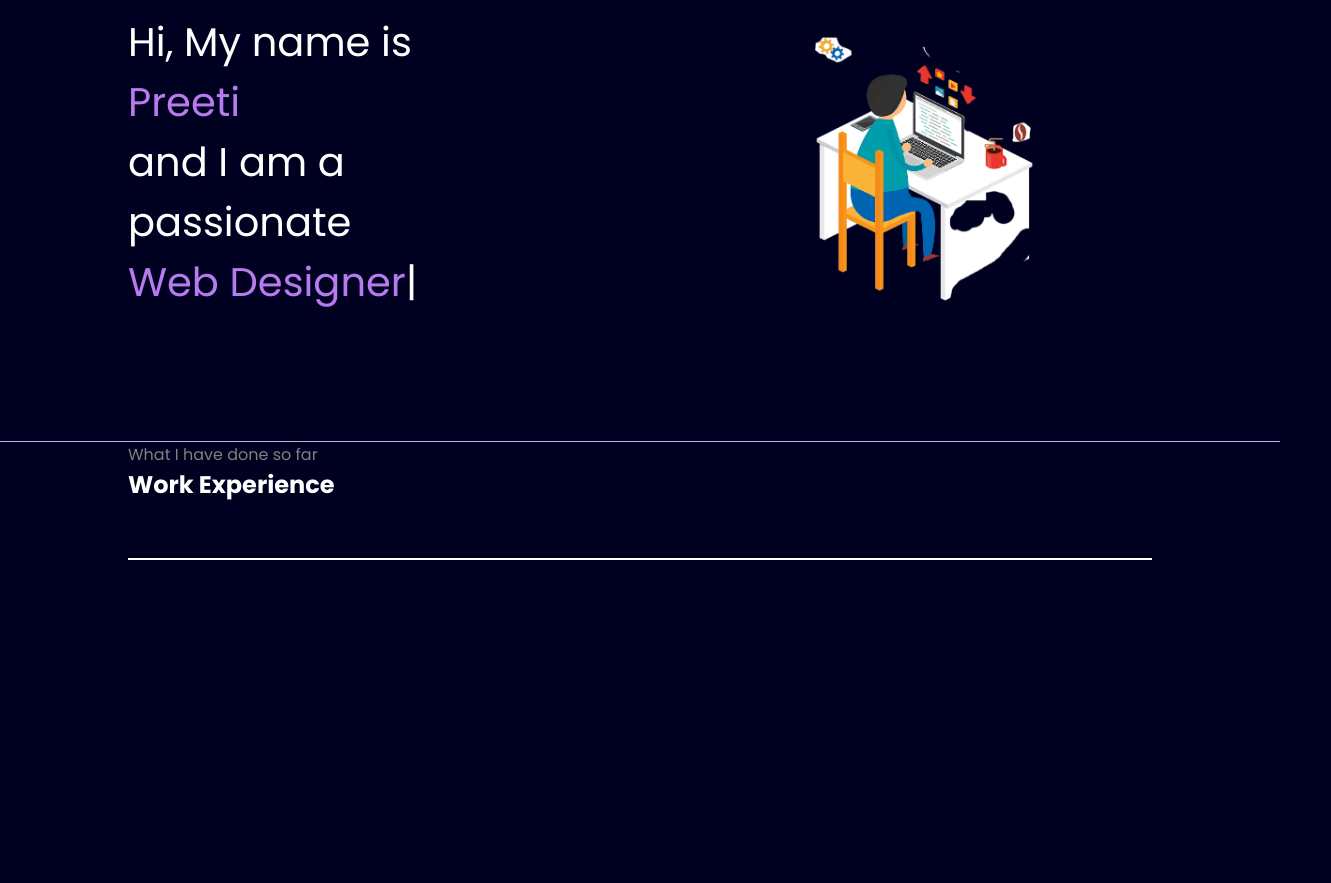
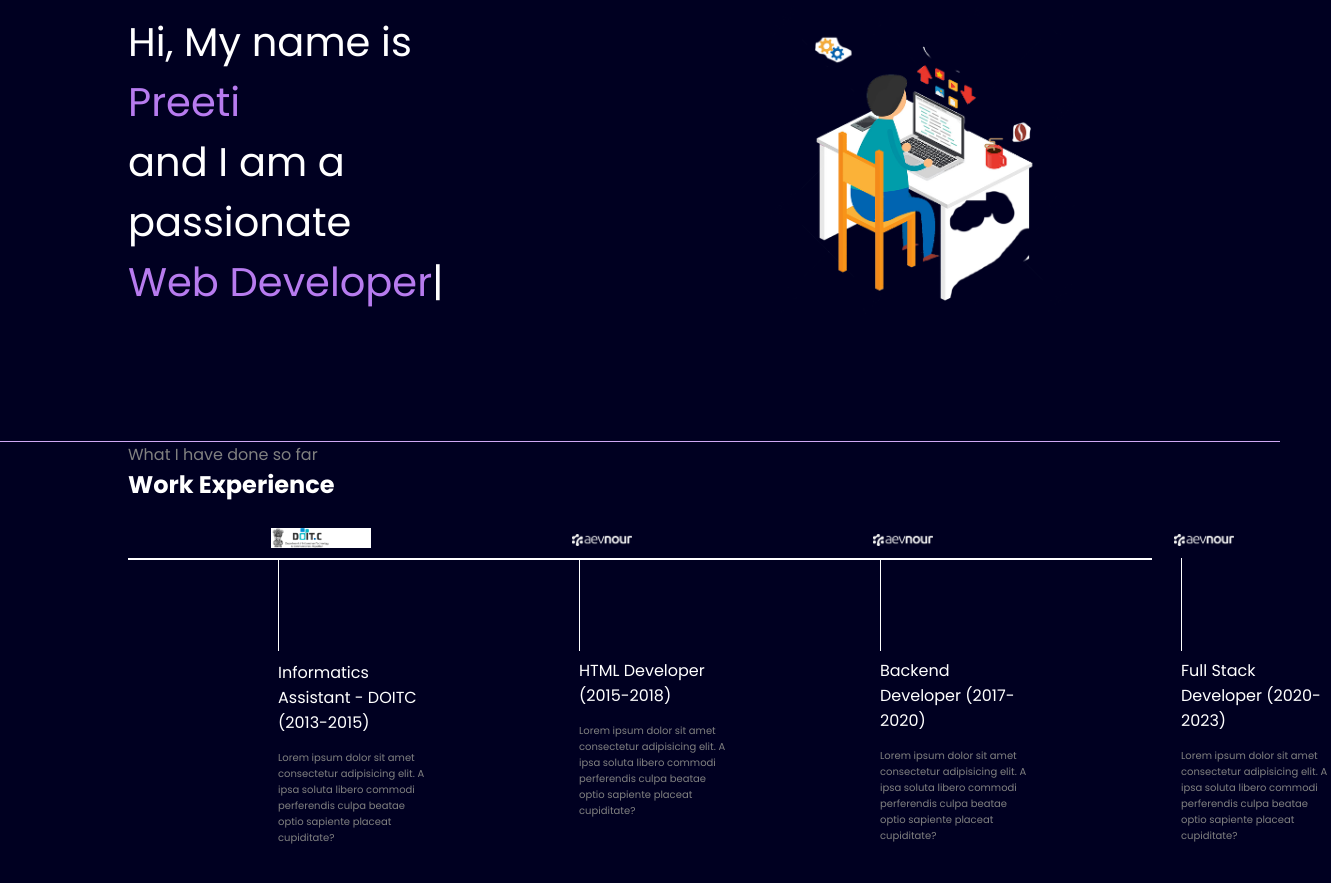
Before and after one commit to Preeti-code11/Portfolio, a plain HTML site: page index.html in a window 1280 px wide. Shown: the part 197-1080 px from the top of the page, 1331 px wide, since content can reach past the window. Drawn offline with nearby package versions, Linux system fonts and the light colour scheme.

Commit message:
add work experience

```diff
--- a/index.html
+++ b/index.html
@@ -89,6 +89,35 @@
         width: 80vw;
         height: 2px;
         margin: 56px 0;
+        display: flex;
+      }
+      .secondSection .vertical {
+        height: 93px;
+        width: 1px;
+        background-color: white;
+        margin: 0 150px;
+      }
+      .image-top {
+        width: 60px;
+        position: relative;
+        top: -30px;
+        left: -7px;
+      }
+      #doitc{
+        background-color: white;
+        width: 100px;
+      }
+      .vertical-title {
+        position: relative;
+        top: 75px;
+        width: 150px;
+      }
+      .vertical-desc {
+        position: relative;
+        top: 90px;
+        color: gray;
+        width: 150px;
+        font-size: 10px;
       }
     </style>
   </head>
@@ -122,13 +151,50 @@
       <section class="secondSection">
         <span class="grey">What I have done so far</span>
         <h1>Work Experience</h1>
-        <div class="box"></div>
+        <div class="box">
+          <div class="vertical">
+            <img class="image-top" id="doitc" src="doitc-logo.png" alt="" />
+            <div class="vertical-title">Informatics Assistant - DOITC (2013-2015)</div>
+            <div class="vertical-desc">
+              Lorem ipsum dolor sit amet consectetur adipisicing elit. A ipsa
+              soluta libero commodi perferendis culpa beatae optio sapiente
+              placeat cupiditate?
+            </div>
+          </div>
+          <div class="vertical">
+            <img class="image-top" src="aevnour.png" alt="" />
+            <div class="vertical-title">HTML Developer (2015-2018)</div>
+            <div class="vertical-desc">
+              Lorem ipsum dolor sit amet consectetur adipisicing elit. A ipsa
+              soluta libero commodi perferendis culpa beatae optio sapiente
+              placeat cupiditate?
+            </div>
+          </div>
+          <div class="vertical">
+            <img class="image-top" src="aevnour.png" alt="" />
+            <div class="vertical-title">Backend Developer (2017-2020)</div>
+            <div class="vertical-desc">
+              Lorem ipsum dolor sit amet consectetur adipisicing elit. A ipsa
+              soluta libero commodi perferendis culpa beatae optio sapiente
+              placeat cupiditate?
+            </div>
+          </div>
+          <div class="vertical">
+            <img class="image-top" src="aevnour.png" alt="" />
+            <div class="vertical-title">Full Stack Developer (2020-2023)</div>
+            <div class="vertical-desc">
+              Lorem ipsum dolor sit amet consectetur adipisicing elit. A ipsa
+              soluta libero commodi perferendis culpa beatae optio sapiente
+              placeat cupiditate?
+            </div>
+          </div>
+        </div>
       </section>
     </main>
     <script src="https://unpkg.com/typed.js@2.0.16/dist/typed.umd.js"></script>
     <script>
       var typed = new Typed("#element", {
-        strings: ["Wev Developer", "Web Designer"],
+        strings: ["Wev Designer", "Web Developer"],
         typeSpeed: 50,
       });
     </script>
```
Also changed, not shown: aevnour.png (added), developer1.png (added), doitc-logo.png (added).
